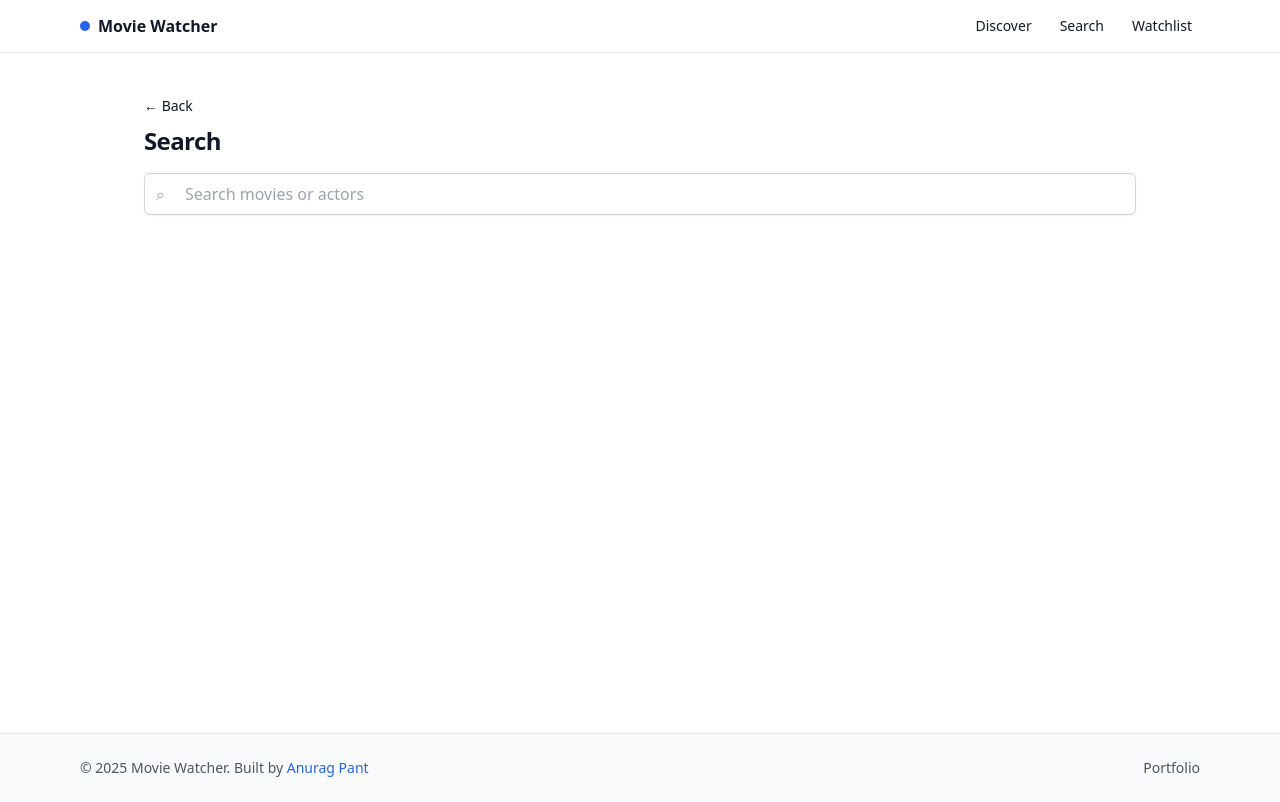
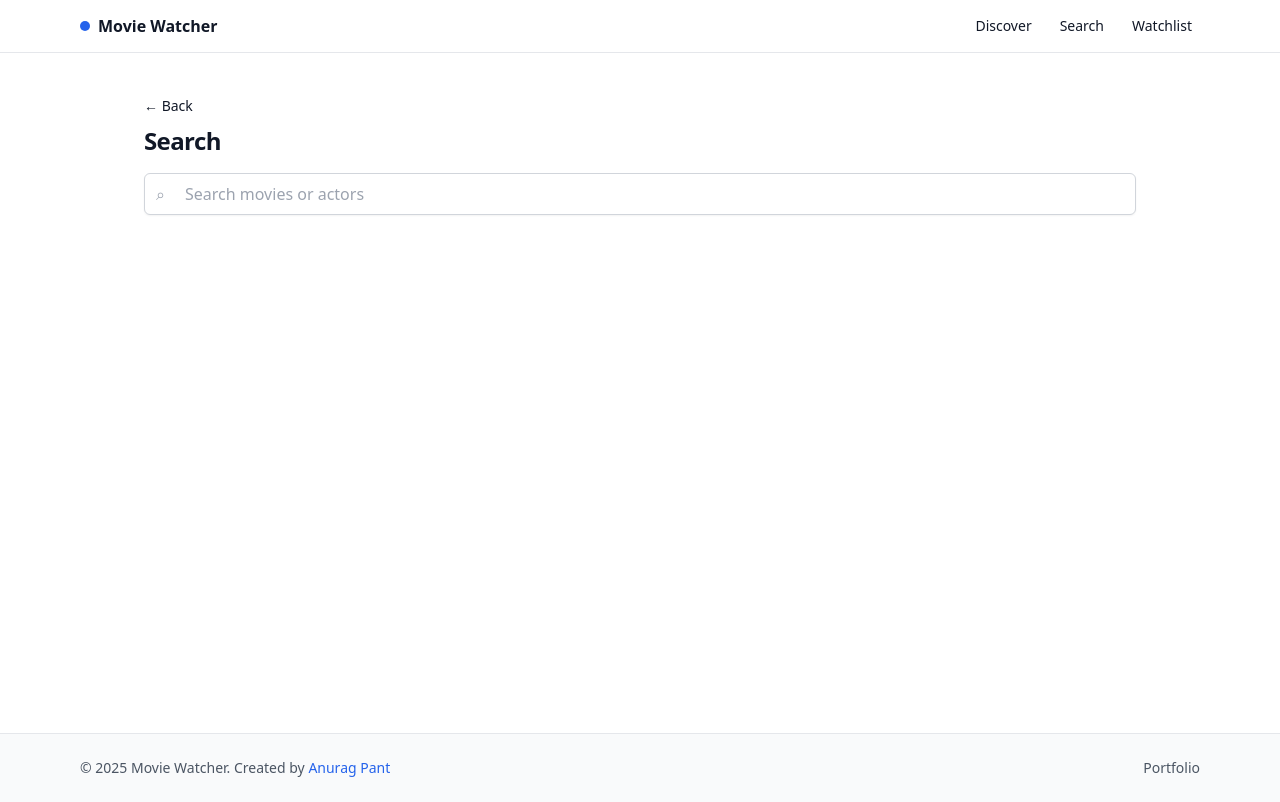
Before and after one commit to AnuragPant01/Movie-Watcher, an Angular app: page /search in a window 1280 px wide. Built offline with nearby package versions, Linux system fonts and the light colour scheme.

Commit message:
Fix: Footer Text changes

```diff
--- a/src/app/app.component.html
+++ b/src/app/app.component.html
@@ -27,7 +27,7 @@
   <div class="max-w-6xl mx-auto px-4 py-6">
     <div class="flex flex-col sm:flex-row items-center justify-between gap-4">
       <div class="text-sm text-gray-600 dark:text-gray-400">
-        © 2025 Movie Watcher. Built by
+        © 2025 Movie Watcher. Created by
         <a
           href="https://anurag-pant-portfolio.netlify.app/"
           target="_blank"
```
